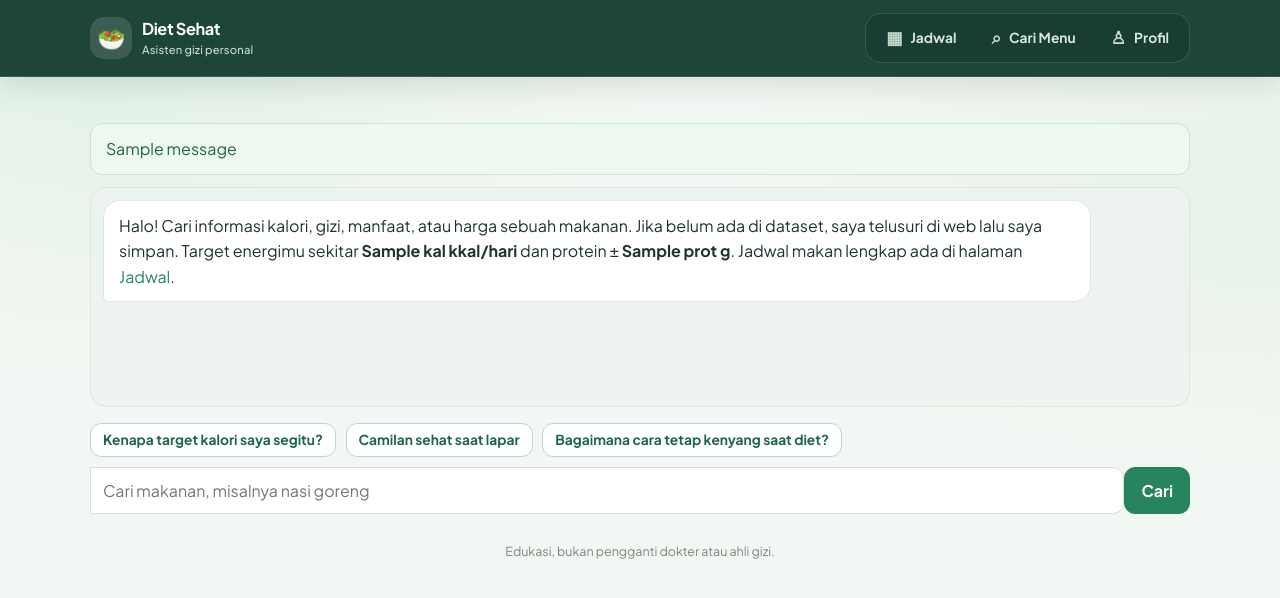
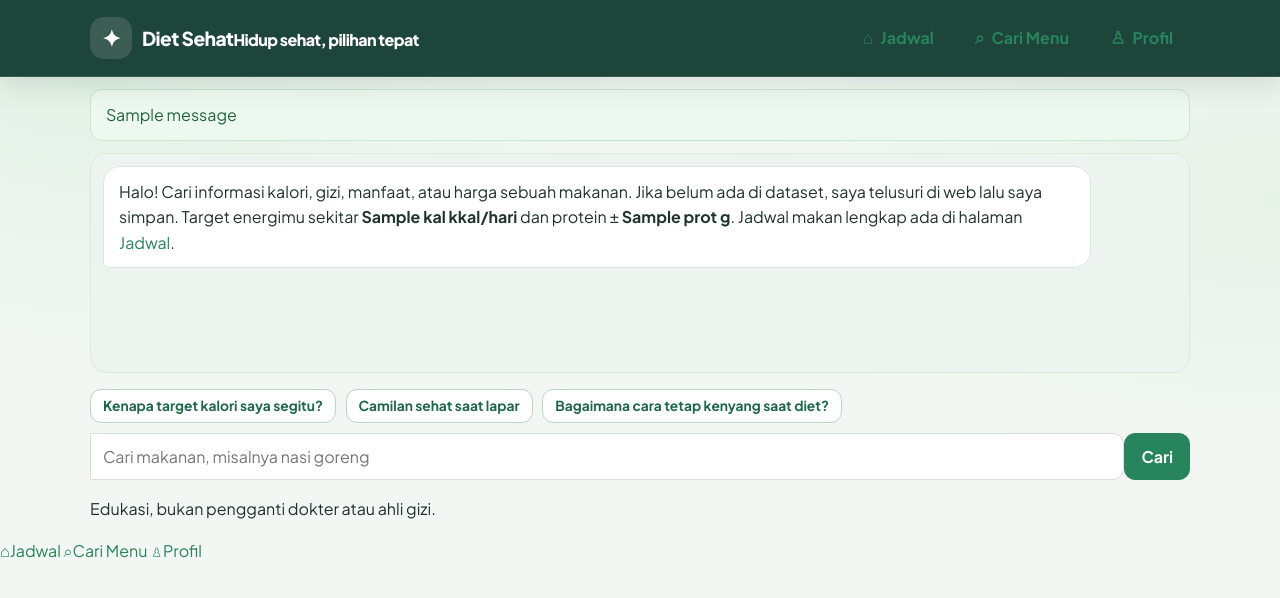
Before and after one commit to mfaizalfadhilulrohman/Diet-Sehat-Web, a Flask app: template templates/chat.html in a window 1280 px wide. Shown: the top 598 px of the page. Run offline with Flask 3, Linux system fonts and the light colour scheme; the visitor is signed in with stand-in values (Sample User, id 1); the template is opened without the code that fills it: most values are stand-ins (such as "Sample title", 1, 10 or a date in 2020); one stand-in notice (Sample message) is shown.

Commit message:
Add files via upload

```diff
--- a/templates/base.html
+++ b/templates/base.html
@@ -2,37 +2,38 @@
 <html lang="id">
 <head>
   <meta charset="utf-8">
-  <meta name="viewport" content="width=device-width, initial-scale=1">
-  <meta name="theme-color" content="#174b3b">
+  <meta name="viewport" content="width=device-width, initial-scale=1, viewport-fit=cover">
+  <meta name="theme-color" content="#f3f8f0">
   <title>Diet Sehat – Asisten Gizi</title>
-  <link rel="preconnect" href="https://fonts.googleapis.com">
-  <link rel="preconnect" href="https://fonts.gstatic.com" crossorigin>
+  <link rel="preconnect" href="https://fonts.googleapis.com"><link rel="preconnect" href="https://fonts.gstatic.com" crossorigin>
   <link href="https://fonts.googleapis.com/css2?family=Plus+Jakarta+Sans:wght@400;500;600;700;800&display=swap" rel="stylesheet">
   <link href="{{ url_for('static', filename='style.css') }}" rel="stylesheet">
 </head>
 <body>
   <nav class="navbar nav-nutri">
     <div class="container nav-inner">
-      <a class="navbar-brand fw-bold" href="{{ url_for('index') }}">
-        <span class="brand-mark" aria-hidden="true">🥗</span>
-        <span class="brand-copy"><strong>Diet Sehat</strong><small>Asisten gizi personal</small></span>
-      </a>
+      <a class="navbar-brand fw-bold" href="{{ url_for('index') }}"><span class="brand-mark">✦</span><span>Diet Sehat<small>Hidup sehat, pilihan tepat</small></span></a>
       {% if session.get('profil') %}
-      <div class="main-nav" aria-label="Navigasi utama">
-        <a class="nav-link {{ 'active' if request.endpoint == 'jadwal' }}" href="{{ url_for('jadwal') }}"><span class="nav-icon" aria-hidden="true">▦</span><span>Jadwal</span></a>
-        <a class="nav-link {{ 'active' if request.endpoint == 'chat' }}" href="{{ url_for('chat') }}"><span class="nav-icon" aria-hidden="true">⌕</span><span>Cari Menu</span></a>
-        <a class="nav-link {{ 'active' if request.endpoint == 'profil' }}" href="{{ url_for('profil') }}"><span class="nav-icon" aria-hidden="true">♙</span><span>Profil</span></a>
+      <div class="btn-group btn-group-sm app-nav" aria-label="Navigasi utama">
+        <a class="btn nav-link {{ 'active' if request.endpoint == 'jadwal' }}" href="{{ url_for('jadwal') }}"><span class="nav-icon">⌂</span><span>Jadwal</span></a>
+        <a class="btn nav-link {{ 'active' if request.endpoint == 'chat' }}" href="{{ url_for('chat') }}"><span class="nav-icon">⌕</span><span>Cari Menu</span></a>
+        <a class="btn nav-link {{ 'active' if request.endpoint == 'profil' }}" href="{{ url_for('profil') }}"><span class="nav-icon">♙</span><span>Profil</span></a>
       </div>
       {% endif %}
     </div>
   </nav>
-  <main class="container page-content">
-    {% for kategori, pesan in get_flashed_messages(with_categories=true) %}
-      <div class="alert alert-{{ kategori }}">{{ pesan }}</div>
-    {% endfor %}
+  <main class="container app-main">
+    {% for kategori, pesan in get_flashed_messages(with_categories=true) %}<div class="alert alert-{{ kategori }}">{{ pesan }}</div>{% endfor %}
     {% block content %}{% endblock %}
-    <p class="site-note">Edukasi, bukan pengganti dokter atau ahli gizi.</p>
+    <p class="app-disclaimer">Edukasi, bukan pengganti dokter atau ahli gizi.</p>
   </main>
+  {% if session.get('profil') %}
+  <nav class="mobile-nav" aria-label="Navigasi bawah">
+    <a class="{{ 'active' if request.endpoint == 'jadwal' }}" href="{{ url_for('jadwal') }}"><span>⌂</span>Jadwal</a>
+    <a class="{{ 'active' if request.endpoint == 'chat' }}" href="{{ url_for('chat') }}"><span>⌕</span>Cari Menu</a>
+    <a class="{{ 'active' if request.endpoint == 'profil' }}" href="{{ url_for('profil') }}"><span>♙</span>Profil</a>
+  </nav>
+  {% endif %}
   {% block scripts %}{% endblock %}
 </body>
 </html>
```
